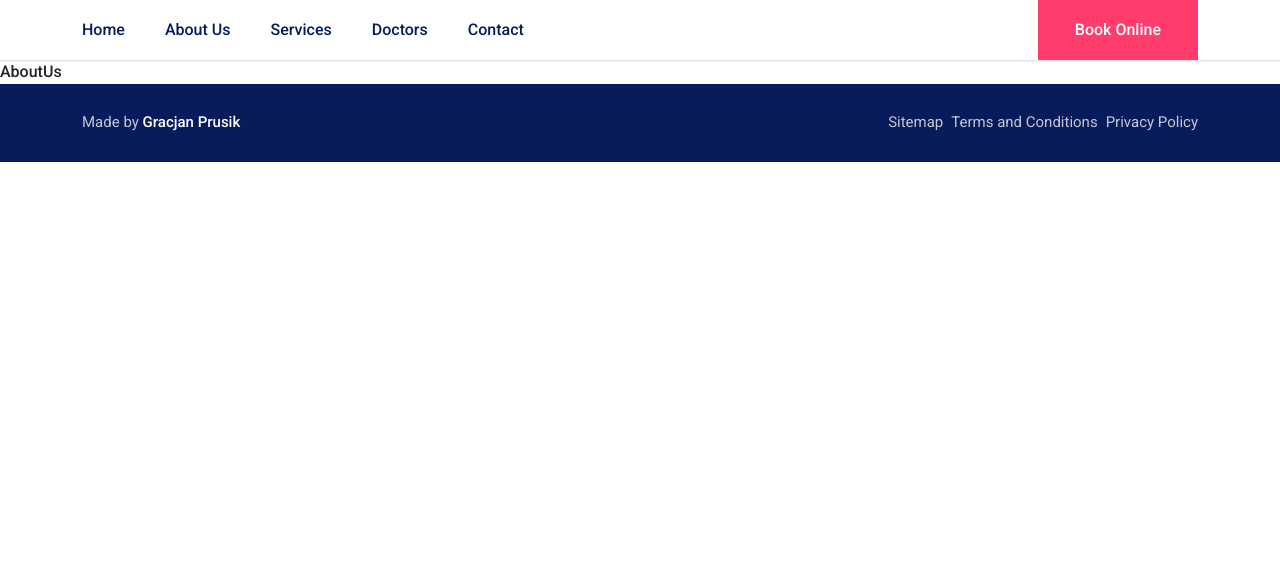
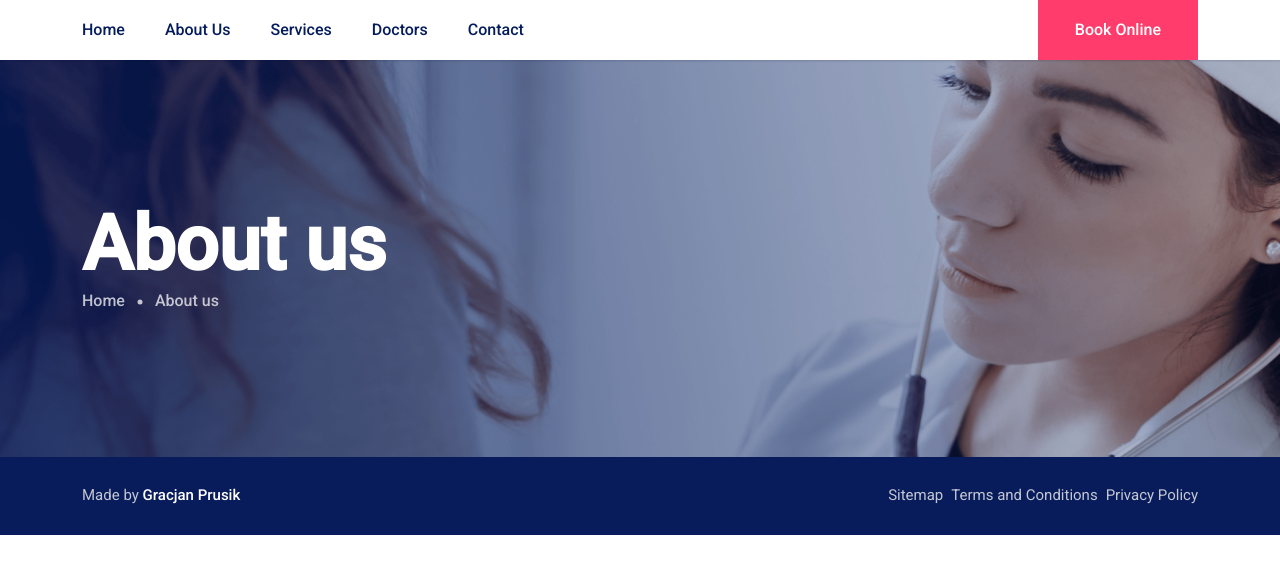
Before and after one commit to grekuu/medical-service, a React (Vite) app: page /about in a window 1280 px wide. Shown: the top 574 px of the page. Built offline with nearby package versions, Linux system fonts and the light colour scheme.

Commit message:
feat(PageBanner): component fully done

```diff
--- a/src/pages/AboutUs/AboutUs.tsx
+++ b/src/pages/AboutUs/AboutUs.tsx
@@ -1,7 +1,12 @@
+import PageBanner from "../components/PageBanner/PageBanner";
 import "./aboutUs.scss";
 
 const AboutUs = () => {
-  return <div>AboutUs</div>;
+  return (
+    <div className="about-us-container">
+      <PageBanner background="/medical-breadcamp_about.png" title="About us" />
+    </div>
+  );
 };
 
 export default AboutUs;
--- a/src/pages/AboutUs/aboutUs.scss
+++ b/src/pages/AboutUs/aboutUs.scss
@@ -0,0 +1,3 @@
+.about-us-container {
+  max-width: 100vw;
+}
--- a/src/pages/components/PageBanner/PageBanner.tsx
+++ b/src/pages/components/PageBanner/PageBanner.tsx
@@ -1,7 +1,28 @@
+import { Container } from "react-bootstrap";
 import "./pageBanner.scss";
+import { GoDotFill } from "react-icons/go";
 
-const PageBanner = () => {
-  return <div>PageBanner</div>;
+interface PageBannerProps {
+  background: string;
+  title: string;
+}
+
+const PageBanner = ({ background, title }: PageBannerProps) => {
+  return (
+    <div
+      className="page-banner-container"
+      style={{ backgroundImage: `url(${background})` }}
+    >
+      <Container className="content-container">
+        <h6>{title}</h6>
+        <div className="nav-info">
+          <span>Home</span>
+          <GoDotFill className="dot" />
+          <span>{title}</span>
+        </div>
+      </Container>
+    </div>
+  );
 };
 
 export default PageBanner;
--- a/src/pages/components/PageBanner/pageBanner.scss
+++ b/src/pages/components/PageBanner/pageBanner.scss
@@ -0,0 +1,39 @@
+.page-banner-container {
+  background-position: center center;
+  background-repeat: no-repeat;
+  background-size: cover;
+  opacity: 1;
+  padding: 139px 0 144px;
+
+  .content-container {
+    h6 {
+      color: #fff;
+      margin: 0;
+      font-size: 76px;
+      font-weight: 700;
+      line-height: 90px;
+    }
+
+    span {
+      color: #ffffffba;
+    }
+
+    .dot {
+      color: #ffffffba;
+      font-size: 10px;
+      margin: 0px 10px 0px 10px;
+    }
+  }
+}
+
+@media only screen and (max-width: 992px) {
+  .page-banner-container {
+    padding: 50px 0 40px;
+
+    .content-container {
+      h6 {
+        font-size: 46px;
+      }
+    }
+  }
+}
```
Also changed, not shown: public/medical-breadcamp_about.png (added).
